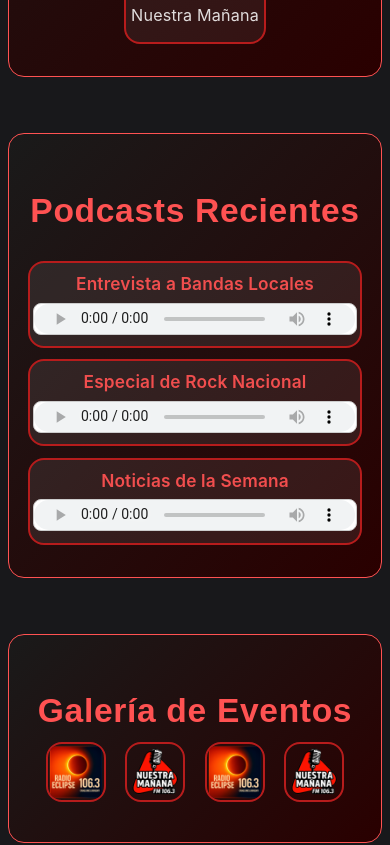
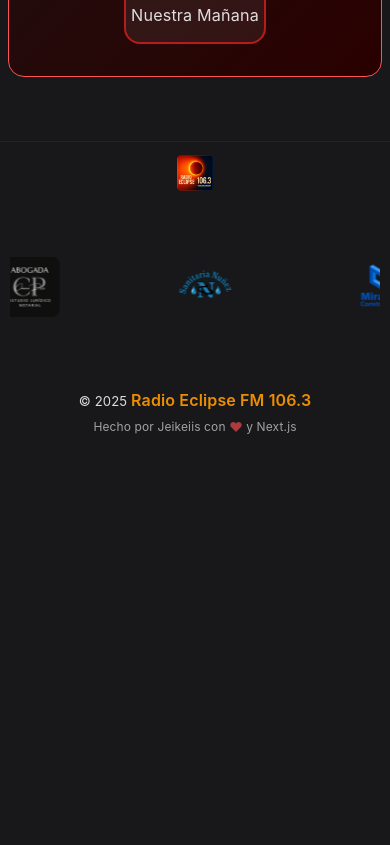
Before and after one commit to Jeikeiis/Nuestra.M-Radio.Eclipse, a Next.js app: page / in a window 390 px wide. Shown: the part 1520-2365 px from the top of the page. After the commit the page ends 1970 px from the top, so only its background shows below. Built offline with nearby package versions, Linux system fonts and the light colour scheme.

Commit message:
Chechpoint 8.4.1

```diff
--- a/src/app/page.tsx
+++ b/src/app/page.tsx
@@ -38,9 +38,9 @@ export default function Home() {
       <main className="main-content">
         <ProgramacionSection />
         <LocutoresSection />
-        <PodcastsSection />
+        {/* <PodcastsSection />
         <EventosSection />
-        {/* <ContactoSection /> */}
+        <ContactoSection /> */}
       </main>
       {/* Panel de RadioDashboard fijo sobre el footer */}
       {hydrated && radioOpen && audio && (
--- a/src/components/AppFooter.css
+++ b/src/components/AppFooter.css
@@ -25,9 +25,9 @@
   flex-direction: row;
   align-items: flex-end;
   justify-content: space-between;
-  gap: 2rem;
+  gap: 2.5rem; /* Más separación general */
   margin: 0 auto;
-  padding: 0 1.5rem; /* Agrega espacio a izquierda y derecha */
+  padding: 0 2rem; /* Más espacio lateral */
 }
 
 .footer-logo {
@@ -46,22 +46,26 @@
   display: block;
 }
 
+/* Mejora la visibilidad y separación de los sponsors */
 .footer-sponsors {
   display: flex;
   flex-direction: column;
   align-items: center;
-  margin: 0 1.5rem;
+  margin: 0 2.5rem;
+  padding: 0.5rem 0;
   min-width: 0;
-  padding: 0;
+  background: none;
 }
 
+/* Ajusta el tamaño del carrusel y los logos de sponsors */
 .sponsors-carousel-outer {
   display: flex;
   align-items: center;
-  max-width: 220px;
+  max-width: 320px;
+  min-width: 120px;
   width: auto;
   overflow: hidden;
-  padding: 0;
+  padding: 0.2rem 0;
   margin: 0;
   background: none;
 }
@@ -104,14 +108,14 @@
 }
 
 .footer-sponsor-img {
-  width: 60px;
-  height: 60px;
+  width: 48px;
+  height: 48px;
   object-fit: cover;      /* Cambia a cover para que ocupe todo el espacio */
   object-position: center;
   background: #fff;
   border-radius: 0.5rem;
   border: 1.5px solid #eee;
-  margin: 0;
+  margin: 0 8px;
   padding: 0;
   transition: border-color 0.2s;
   display: block;
@@ -126,23 +130,25 @@
     flex-direction: row;
     align-items: center;
     justify-content: space-between;
-    gap: 0.7rem;
-    padding: 0 1rem; /* Menos espacio en tablet */
+    gap: 1.2rem;
+    padding: 0 1.2rem;
   }
   .footer-logo img {
-    width: 60px;
-    height: 60px;
+    width: 48px;
+    height: 48px;
     object-fit: cover;
     background: transparent; /* Asegura transparencia en responsive */
     border: none; /* Quita el borde */
   }
   .sponsors-carousel-outer {
-    max-width: 80px;
+    max-width: 120px;
+    min-width: 60px;
   }
   .footer-sponsor-img {
-    width: 28px;
-    height: 28px;
+    width: 36px;
+    height: 36px;
     object-fit: cover;
+    margin: 0 6px;
   }
   .footer-credits {
     align-items: flex-end;
@@ -155,29 +161,59 @@
 @media (max-width: 600px) {
   .app-footer {
     min-height: 60px;
-    padding: 0.7rem 0.15rem 0.7rem 0.15rem;
+    padding: 0.7rem 0.1rem 0.7rem 0.1rem;
   }
   .footer-content {
-    gap: 0.4rem;
-    padding: 0 0.5rem; /* Menos espacio en móvil */
+    flex-direction: column;
+    align-items: center;
+    justify-content: center;
+    gap: 0.5rem;
+    padding: 0 0.1rem;
+    width: 100%;
+    max-width: 100vw;
+  }
+  .footer-logo {
+    align-items: center;
+    justify-content: center;
+    width: 100%;
+    margin-bottom: 0.2rem;
   }
   .footer-logo img {
     width: 38px;
     height: 38px;
-    object-fit: cover;
-    background: transparent; /* Asegura transparencia en responsive */
-    border: none; /* Quita el borde */
+    margin: 0 auto;
+    display: block;
+  }
+  .footer-sponsors {
+    margin: 0;
+    padding: 0.2rem 0 0.4rem 0;
+    width: 100%;
+    align-items: center;
+    justify-content: center;
   }
   .sponsors-carousel-outer {
-    max-width: 44px;
+    max-width: 95vw;
+    min-width: 0;
+    padding: 0.1rem 0;
+    margin: 0 auto;
+    justify-content: center;
   }
   .footer-sponsor-img {
-    width: 16px;
-    height: 16px;
-    object-fit: cover;
+    width: 32px;
+    height: 32px;
+    margin: 0 4px;
   }
   .footer-credits {
+    align-items: center;
+    text-align: center;
+    font-size: 0.82rem;
+    gap: 0.1rem;
+    margin-top: 0.2rem;
+    width: 100%;
+  }
+  .footer-madeby {
     font-size: 0.75rem;
+    margin-top: 0.05rem;
   }
 }
 
```
